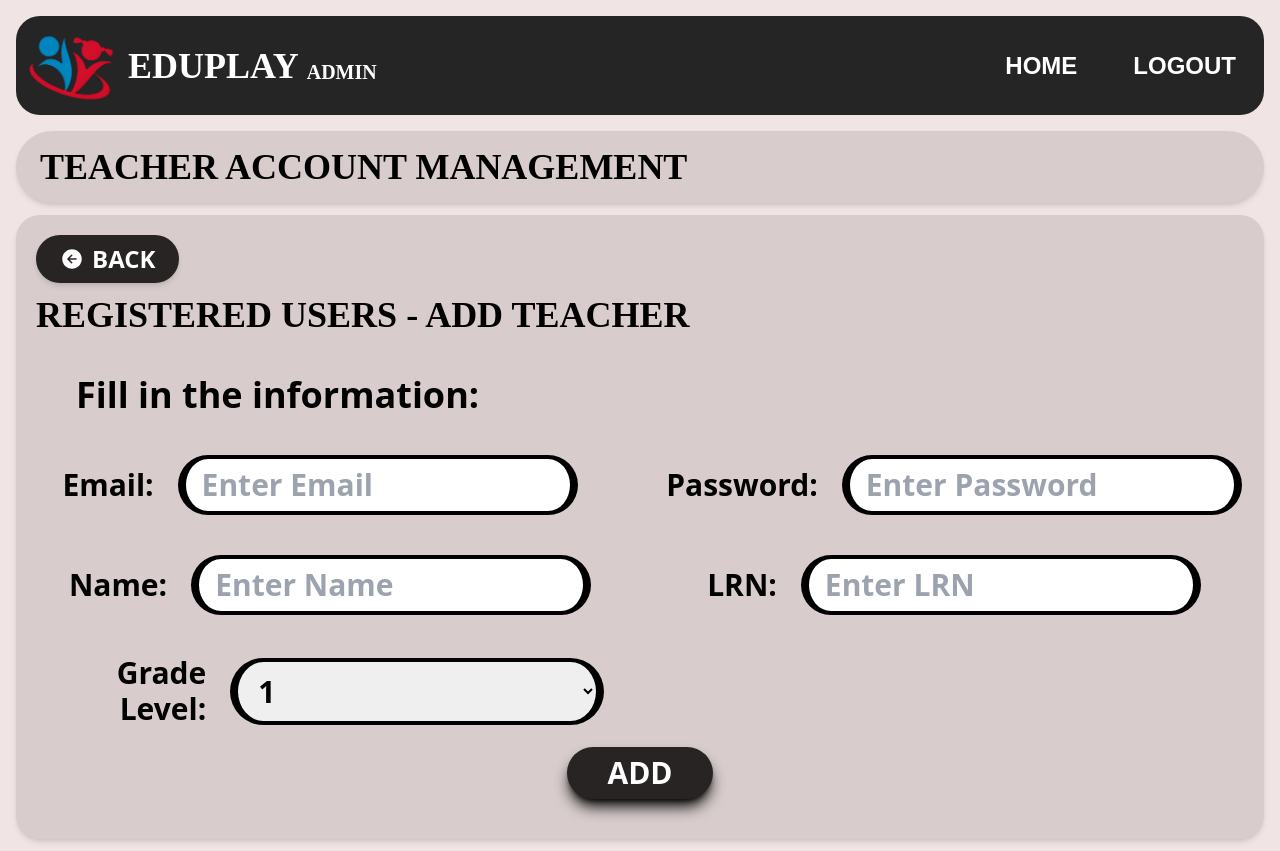
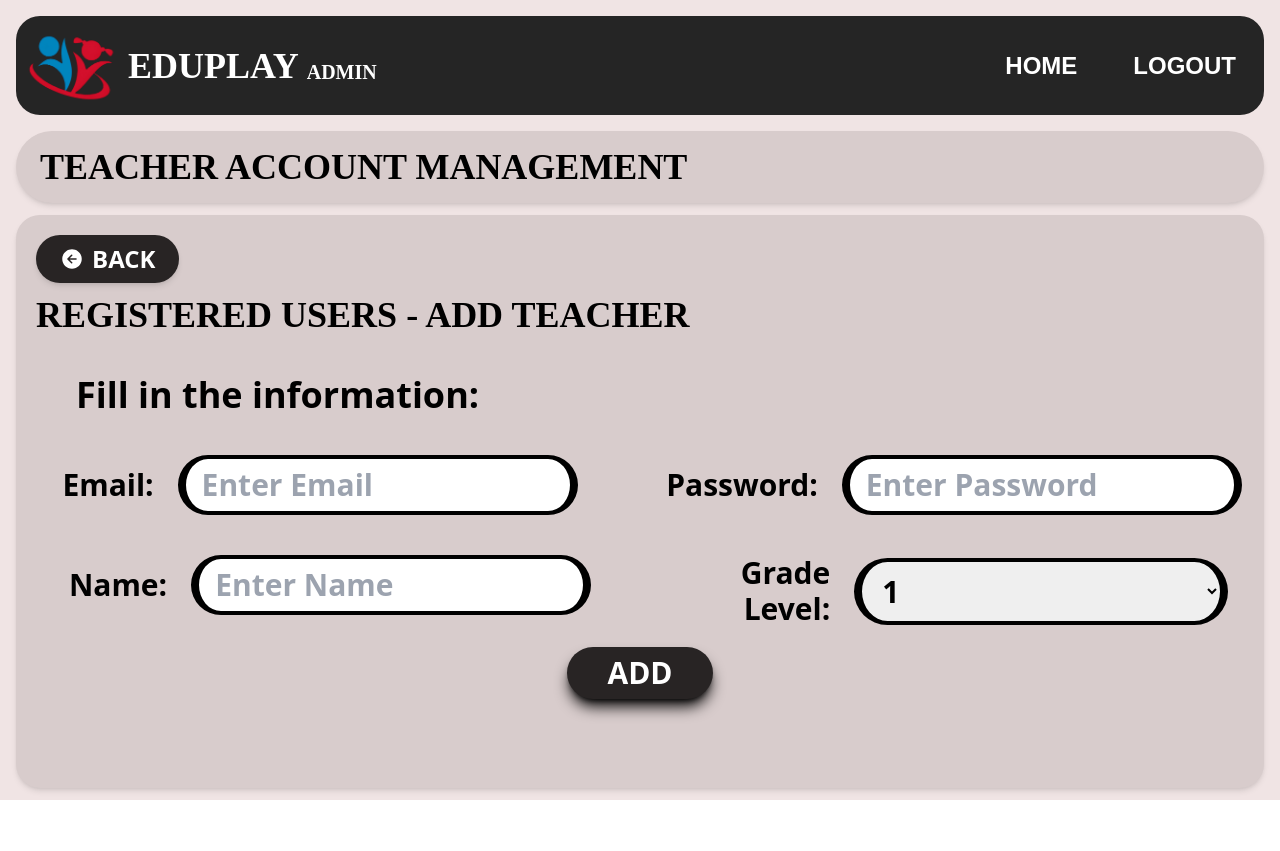
Before and after one commit to ReiTony/EduPlay-main, a React (Vite) app in the folder Client/: page /admin/teacher-accounts/create in a window 1280 px wide. After the commit the page ends 800 px from the top, so only its background shows below. Built offline with nearby package versions, Linux system fonts and the light colour scheme; sample sign-in values are in the browser's storage; a web font is replaced by a local one.

Commit message:
remove lrn and add modal to verify account in email

```diff
--- a/Client/src/component/Admin_AddTeacher.jsx
+++ b/Client/src/component/Admin_AddTeacher.jsx
@@ -3,16 +3,17 @@ import { IoArrowBackCircle } from "react-icons/io5";
 import { useNavigate } from "react-router-dom";
 import axios from "axios";
 import ErrorModal from "./ErrorModal";
+import ReactModal from "react-modal";
 
 function Admin_AddTeacher() {
   const navigate = useNavigate();
   const [email, setEmail] = useState("");
   const [password, setPassword] = useState("");
   const [name, setName] = useState("");
-  const [lrn, setLrn] = useState("");
   const [gradeLevel, setGradeLevel] = useState("1");
   const [isErrorModalOpen, setIsErrorModalOpen] = useState(false);
   const [errorInfo, setErrorInfo] = useState("");
+  const [isVerifyAccountModalOpen, setIsVerifyAccountModalOpen] = useState(false);
 
   const handleSubmit = (e) => {
     e.preventDefault();
@@ -20,8 +21,8 @@ function Admin_AddTeacher() {
     if (password.length < 6) return showError("Please enter a password with at least 6 characters.");
     if (name.length < 3) return showError("Please enter a name with at least 3 characters.");
     axios
-      .post(`${import.meta.env.VITE_API}admin/addTeacher`, { email, password, name, lrn, gradeLevel })
-      .then((res) => navigate("/admin/teacher-accounts"))
+      .post(`${import.meta.env.VITE_API}admin/addTeacher`, { email, password, name, gradeLevel })
+      .then(() => setIsVerifyAccountModalOpen(true))
       .catch((err) => {
         console.log(err);
         if (err.response.status === 500) showError("The teacher you are trying to add already exists.");
@@ -100,22 +101,7 @@ function Admin_AddTeacher() {
                 />
               </div>
             </div>
-            <div className="flex-col">
-              <div className="flex items-center justify-center">
-                <label htmlFor="lrn" className="pr-2 ml-5 text-right">
-                  LRN:
-                </label>
-                <input
-                  type="number"
-                  value={lrn}
-                  onChange={(e) => setLrn(e.target.value)}
-                  id="lrn"
-                  name="lrn"
-                  placeholder="Enter LRN"
-                  className="px-4 py-2 lg:w-[400px] border-4 border-l-8 border-r-8 border-black rounded-full lg:mx-4"
-                />
-              </div>
-            </div>
+
             <div className="flex items-center justify-center">
               <label htmlFor="gradeLevel" className="pr-2 text-right">
                 Grade Level:
@@ -138,8 +124,34 @@ function Admin_AddTeacher() {
         </form>
       </main>
       <ErrorModal show={isErrorModalOpen} onHide={() => setIsErrorModalOpen(false)} errorInfo={errorInfo} />
+      <ReactModal appElement={document.getElementById("root")} isOpen={isVerifyAccountModalOpen} shouldCloseOnEsc={true} style={modalStyle}>
+        <div className="flex flex-col items-center justify-center gap-8 p-8 text-3xl font-sourceSans3">
+          <h2 className="text-3xl font-semibold text-center">Verify Account</h2>
+          <h2 className="text-3xl text-center">Verification email sent. Please check your email.</h2>
+          <button
+            className="bg-[#08a454] text-white text-2xl font-bold px-10 py-2 rounded-full shadow-md hover:brightness-90 hover:shadow-green-500 hover:scale-95 transition-transform transform-gpu"
+            onClick={() => navigate("/admin/teacher-accounts")}>
+            CONTINUE
+          </button>
+        </div>
+      </ReactModal>
     </>
   );
 }
 
+const modalStyle = {
+  content: {
+    background: `url("/src/assets/wordHuntPOPbg.svg")`,
+    border: "0",
+    borderRadius: "2rem",
+    maxWidth: "540px",
+    width: "fit-content",
+    height: "fit-content",
+    top: "50%",
+    left: "50%",
+    transform: "translate(-50%, -50%)",
+    boxShadow: "0 4px 8px rgba(0, 0, 0, 0.4)",
+  },
+};
+
 export default Admin_AddTeacher;
```
